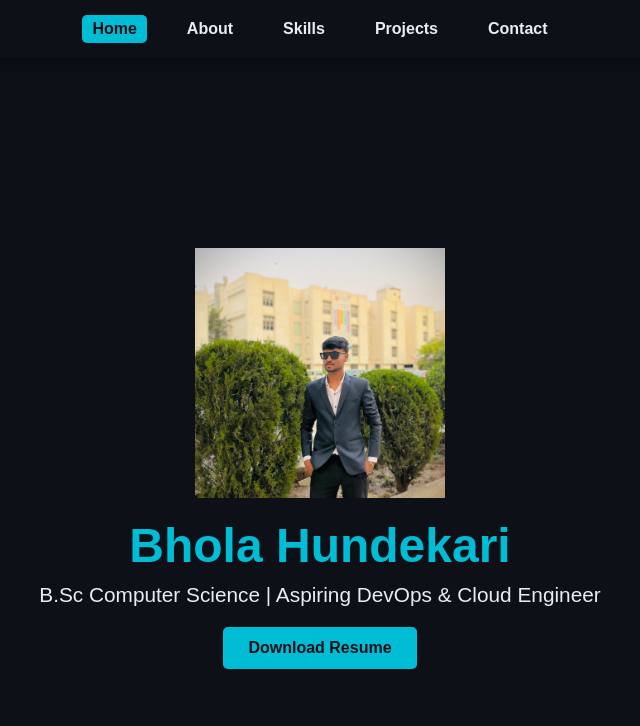
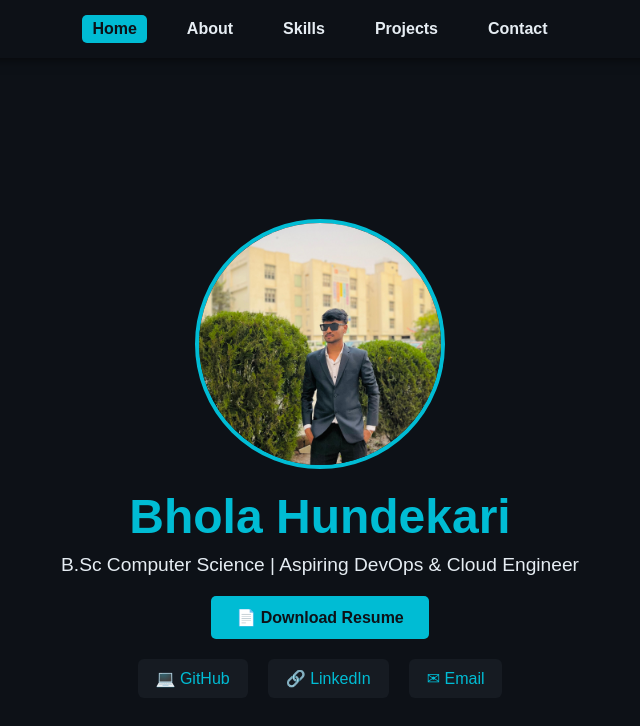
Before and after one commit to BHOLAHUNDEKARI/portfolio, a plain HTML site: page index.html in a window 1280 px wide. Shown: the whole page, without its empty margins (320-960 px from the left). Drawn offline with Linux system fonts and the light colour scheme.

Commit message:
Update index.html

```diff
--- a/index.html
+++ b/index.html
@@ -8,21 +8,39 @@
     /* ===== GENERAL ===== */
     * {margin:0; padding:0; box-sizing:border-box; scroll-behavior:smooth;}
     body {font-family: 'Poppins', sans-serif; background:#0d1117; color:#e6edf3;}
-    a {text-decoration:none; color:inherit;}
+    a {text-decoration:none;}
     img {max-width:100%; display:block;}
 
     /* ===== NAVBAR ===== */
     header {position:sticky; top:0; background:#0d1117; z-index:1000; box-shadow:0 2px 10px rgba(0,0,0,0.5);}
     nav {display:flex; justify-content:center; gap:30px; padding:15px;}
-    nav a {font-weight:600; padding:5px 10px; border-radius:5px; transition:0.3s;}
+    nav a {color:#e6edf3; font-weight:600; padding:5px 10px; border-radius:5px; transition:0.3s;}
     nav a:hover, nav a.active {background:#00bcd4; color:#0d1117;}
 
     /* ===== HERO ===== */
     .hero {display:flex; flex-direction:column; justify-content:center; align-items:center; text-align:center; height:100vh;}
+    .hero img {width:250px; height:250px; object-fit:cover; border-radius:50%; border:4px solid #00bcd4; margin-bottom:20px;}
     .hero h1 {font-size:3rem; margin-bottom:10px; color:#00bcd4;}
-    .hero p {font-size:1.3rem; margin-bottom:20px; color:#e6edf3;}
+    .hero p {font-size:1.2rem; margin-bottom:20px; color:#e6edf3;}
     .btn {padding:12px 25px; background:#00bcd4; color:#0d1117; font-weight:600; border-radius:5px; transition:0.3s;}
     .btn:hover {transform:translateY(-3px); box-shadow:0 5px 15px rgba(0,188,212,0.4);}
+
+    /* ===== SOCIAL LINKS ===== */
+    .social {margin-top:20px; display:flex; gap:20px;}
+    .social a {
+      padding:10px 18px;
+      border-radius:6px;
+      background:#161b22;
+      color:#00bcd4;
+      font-weight:500;
+      transition:0.3s;
+    }
+    .social a:hover {
+      background:#00bcd4;
+      color:#0d1117;
+      transform:translateY(-3px);
+      box-shadow:0 4px 12px rgba(0,188,212,0.5);
+    }
 
     /* ===== ANIMATION ===== */
     .fade-up {opacity:0; transform:translateY(20px); transition:all 0.8s ease;}
@@ -44,11 +62,17 @@
 
   <!-- HERO -->
   <section class="hero fade-up">
-    <img src="1.jpg" alt="Bhola Hundekari" style="width:250px; height:250px; object-fit:cover; display:block; margin:0 auto 20px; border-radius:0;">
-
+    <img src="1.jpg" alt="Bhola Hundekari">
     <h1>Bhola Hundekari</h1>
     <p>B.Sc Computer Science | Aspiring DevOps & Cloud Engineer</p>
-    <a href="resume.pdf" download class="btn">Download Resume</a>
+    <a href="resume.pdf" download class="btn">📄 Download Resume</a>
+
+    <!-- SOCIAL LINKS -->
+    <div class="social">
+      <a href="https://github.com/" target="_blank">💻 GitHub</a>
+      <a href="https://linkedin.com/" target="_blank">🔗 LinkedIn</a>
+      <a href="mailto:hundekaribhola@gmail.com">✉ Email</a>
+    </div>
   </section>
 
   <script>
@@ -63,5 +87,6 @@
     }, {threshold:0.3});
     fadeEls.forEach(el => observer.observe(el));
   </script>
+
 </body>
 </html>
```
